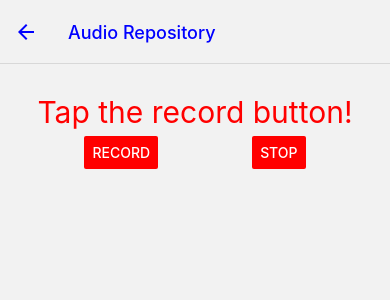
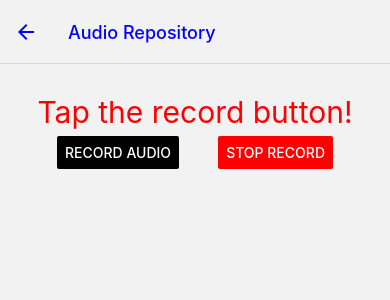
Before and after one commit to datnguyenthang/INFO-5139, a React Native app: screen /ScreenFive in a window 390 px wide. Shown: the top 300 px of the page. Built offline with nearby package versions, Linux system fonts and the light colour scheme.

Commit message:
MF-75-Audio-Repository

```diff
--- a/screens/AudioScreen.js
+++ b/screens/AudioScreen.js
@@ -294,14 +294,14 @@ const AudioScreen = () => {
             <>
               <Button
                 style={stylesAudio.button}
-                color="red"
-                title="Record"
+                color="black"
+                title="Record Audio"
                 onPress={startRecordingAudio}
               />
               <Button
                 style={stylesAudio.button}
                 color="red"
-                title="Stop"
+                title="Stop Record"
                 onPress={() => {
                   stopRecordingAudio();
                   setShowRecordedAudio(true);
```
